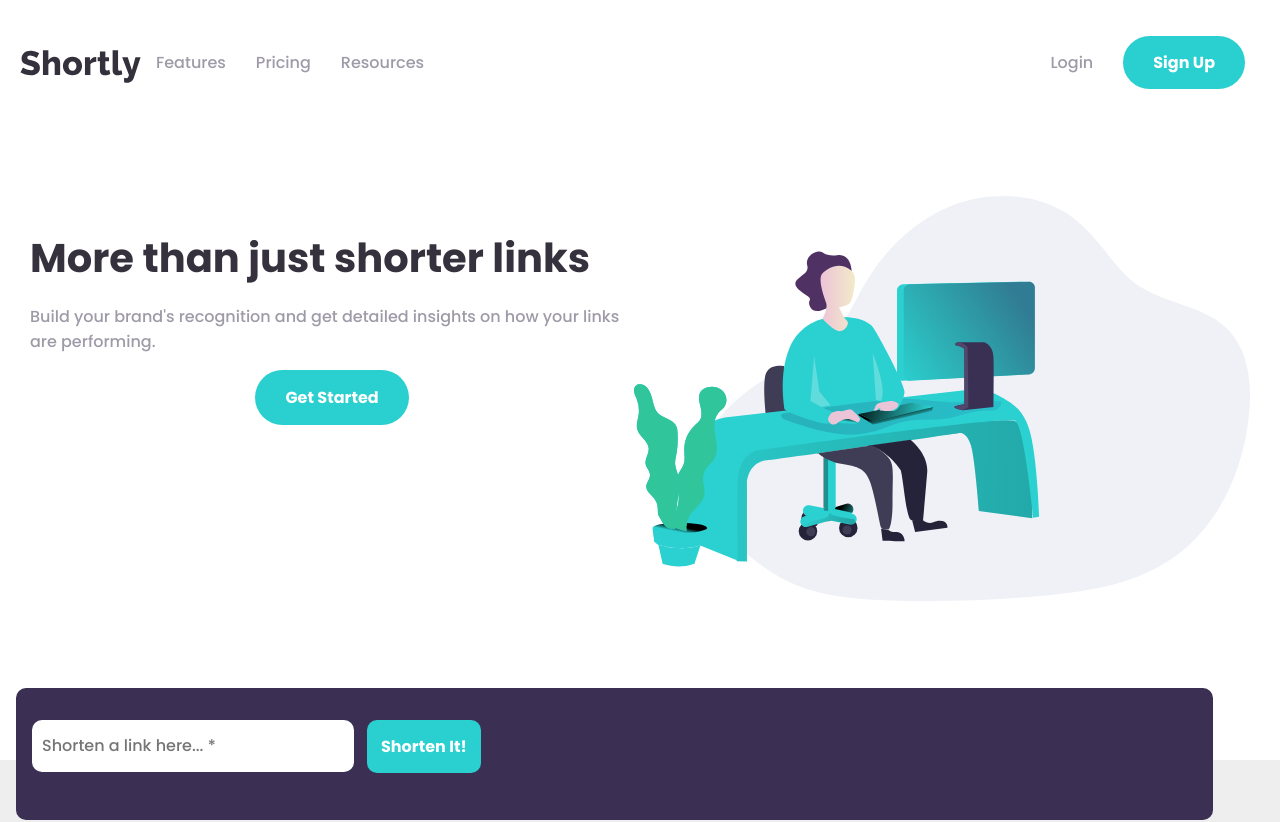
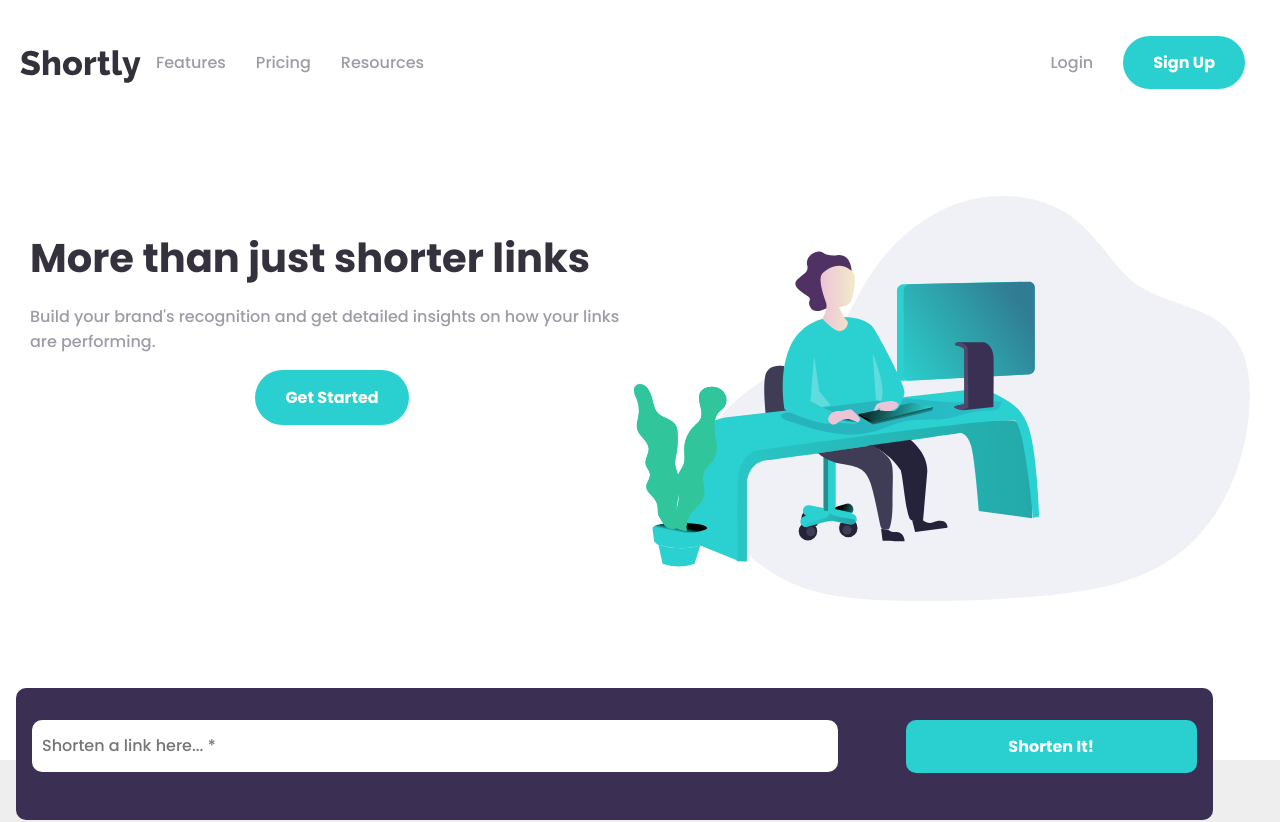
Before and after one commit to 7eet/shortly-project, an Angular app: page / in a window 1280 px wide. Shown: the top 822 px of the page. Built offline with nearby package versions, Linux system fonts and the light colour scheme.

Commit message:
removed package-lock

```diff
--- a/src/styles.scss
+++ b/src/styles.scss
@@ -152,3 +152,16 @@ p {
 .darkBlue {
     color: $veryDarkBlue;
 }
+
+
+
+@media (min-width: 760px) {
+
+    .col-md-4 {
+        width: 25%;
+      }
+
+    .col-md-8 {
+        width: 75%;
+    }
+}
```
Also changed, not shown: 1 other file (tests, documents, lock files or other folders).
